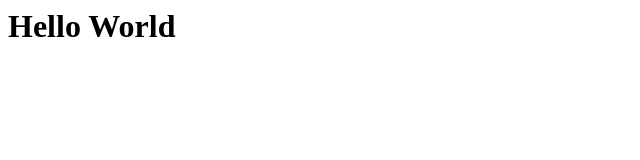
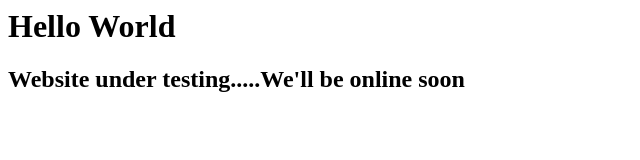
Before and after one commit to bananaintl/bananaintl.github.io, a plain HTML site: page index.html in a window 1280 px wide. Shown: the whole page, without its empty margins (0-640 px from the left). Drawn offline with Linux system fonts and the light colour scheme.

Commit message:
added text about testing

```diff
--- a/index.html
+++ b/index.html
@@ -4,5 +4,6 @@
     </head>
     <body>
         <h1>Hello World</h1>
+        <h2>Website under testing.....We'll be online soon</h2>
     </body>
 </html>
```
